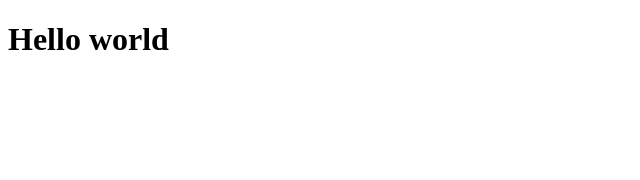
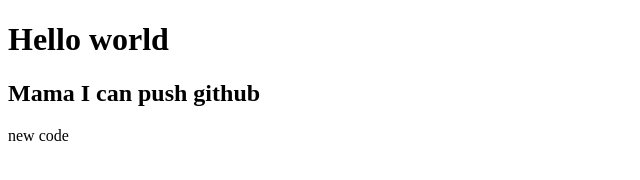
Before and after one commit to razumolla/my-second-repo, a plain HTML site: page index.html in a window 1280 px wide. Shown: the whole page, without its empty margins (0-640 px from the left). Drawn offline with Linux system fonts and the light colour scheme.

Commit message:
added header

```diff
--- a/index.html
+++ b/index.html
@@ -8,5 +8,7 @@
 </head>
 <body>
     <h1>Hello world</h1>
+    <h2>Mama I can push github</h2>
+    <p>new code</p>
 </body>
 </html>
```
